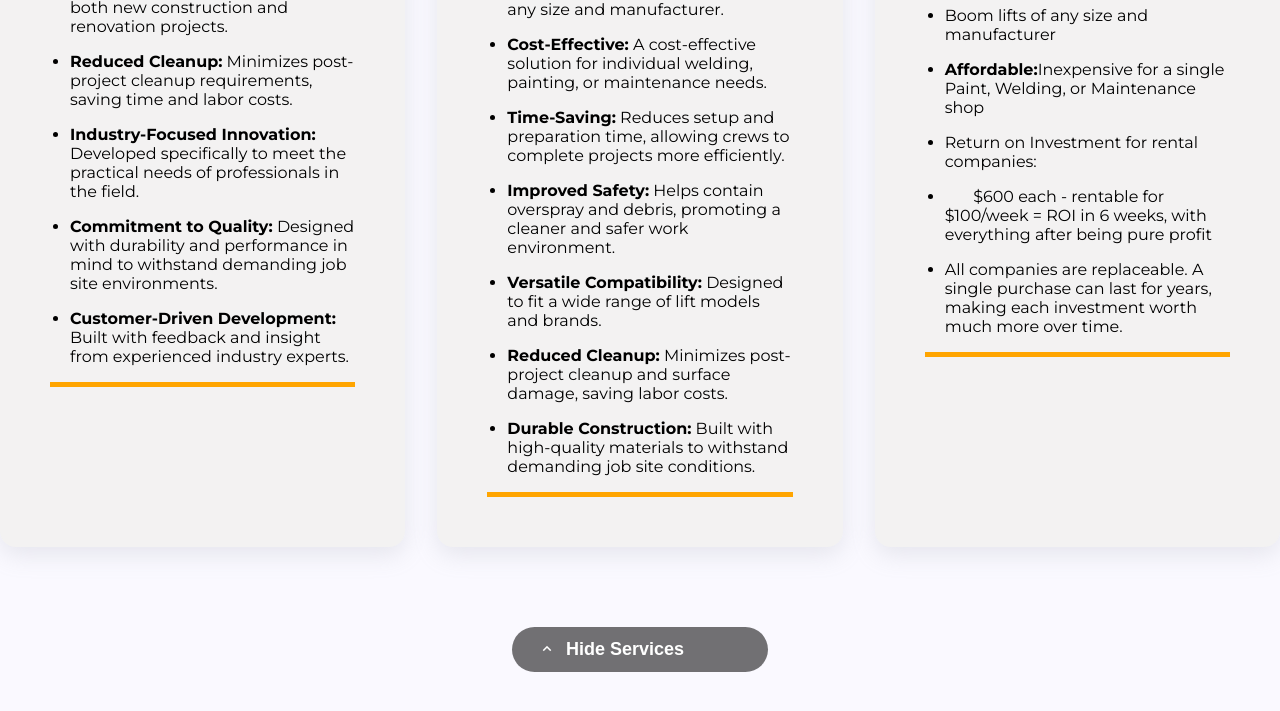
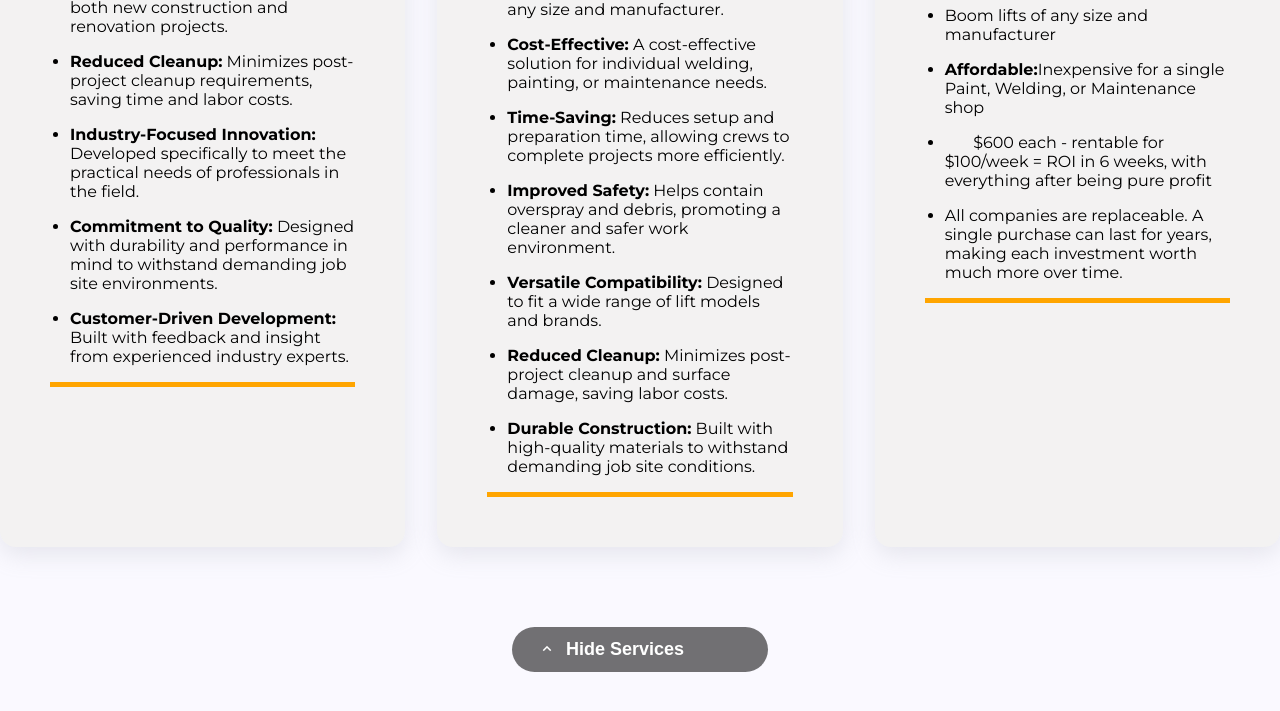
Before and after one commit to Purdus08/liftcontainmentsystems.com, a website: page public/index.html in a window 1280 px wide. Shown: the part 862-1573 px from the top of the page. Drawn offline with nearby package versions, Linux system fonts and the light colour scheme.

```diff
--- a/public/index.html
+++ b/public/index.html
@@ -144,7 +144,6 @@
                 <li><strong>Universal Application:</strong> Scissor lifts of any size and manufacturer</li>
                                                   <li>Boom lifts of any size and manufacturer</li>
                 <li><strong>Affordable:</strong>Inexpensive for a single Paint, Welding, or Maintenance shop</li>
-                                            <li>Return on Investment for rental companies:</li>
                                             <li class="indent">$600 each - rentable for $100/week = ROI in 6
                                               weeks, with everything after being pure profit
                                             <li>All companies are replaceable. A single purchase can
```
